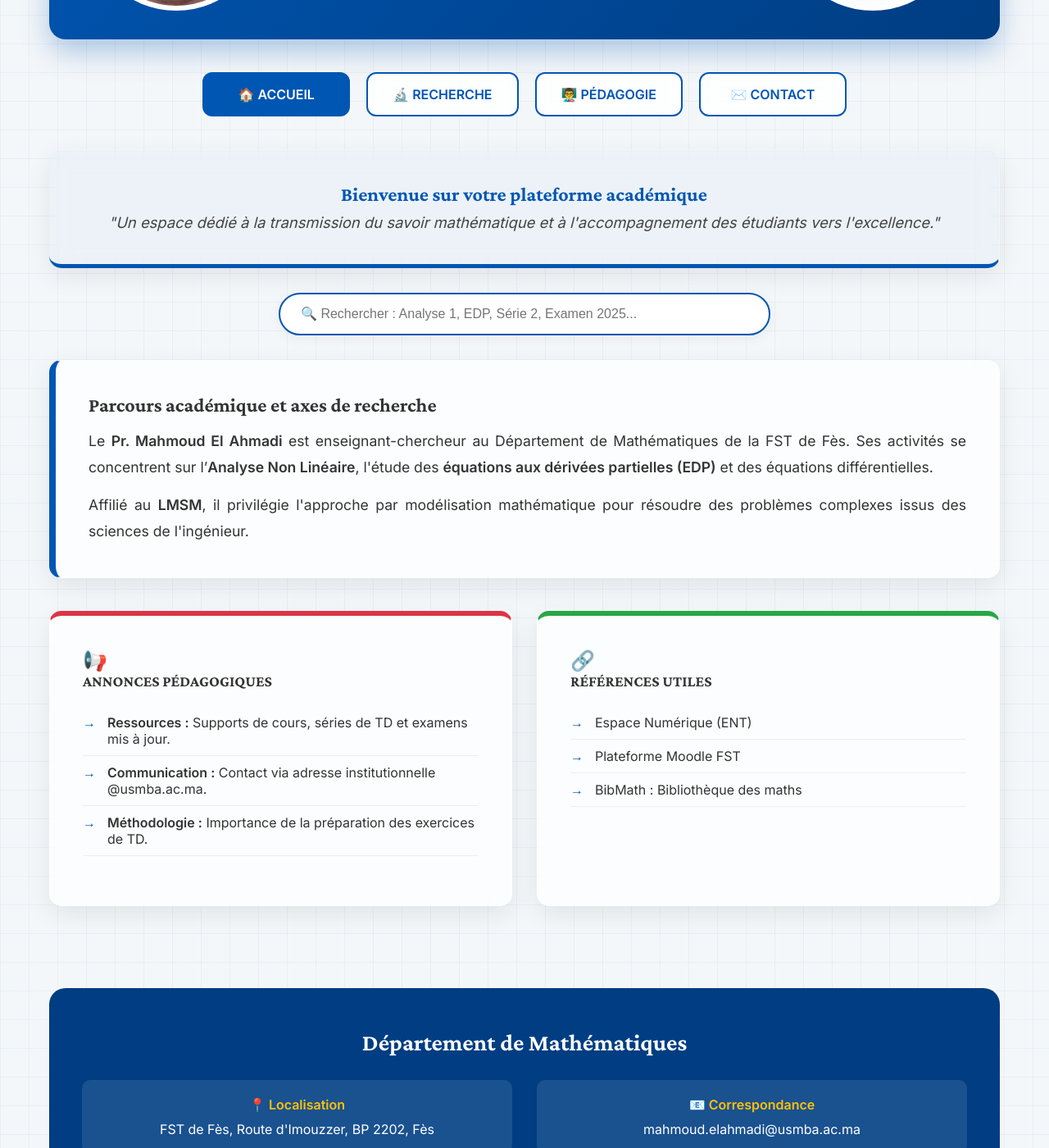
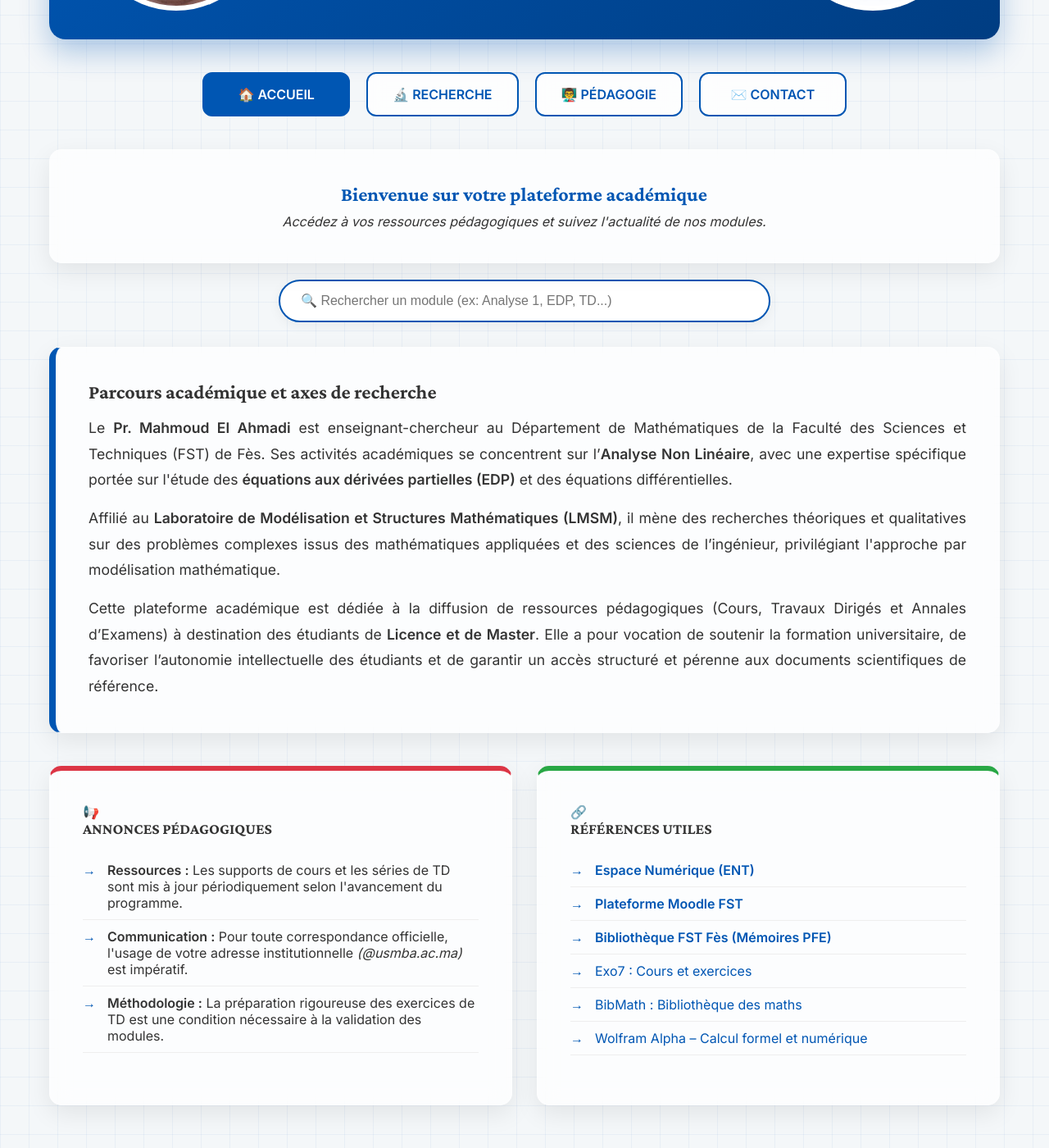
Before and after one commit to mahmoudmath/mahmoudmath.github.io, a Jekyll site: the page index.html, which Jekyll copies as it is, in a window 1280 px wide and 1400 px high, scrolled down 262 px. Shown: the whole window at 82% size. Built offline with Jekyll 4.4.1, drawn with Linux system fonts in a browser that asks for light colours; some of the changed text lies outside the part shown.

Commit message:
Update index.html

```diff
--- a/index.html
+++ b/index.html
@@ -4,15 +4,18 @@
     <meta charset="UTF-8">
     <meta name="viewport" content="width=device-width, initial-scale=1.0">
     <title>Pr. Mahmoud El Ahmadi - Espace Académique</title>
-    <link rel="stylesheet" href="https://cdnjs.cloudflare.com/ajax/libs/font-awesome/6.0.0/css/all.min.css">
+    <link rel="stylesheet" href="style.css">
+    <!-- Pour les animations et icônes -->
     <link href="https://unpkg.com/aos@2.3.1/dist/aos.css" rel="stylesheet">
-    <link rel="stylesheet" href="style.css">
 </head>
 <body>
     <div class="container">
         <!-- EN-TÊTE -->
-        <header class="professor-header" data-aos="fade-down">
-            <div class="header-photo"><img src="assets/pdf/photo-prof.jpg" alt="Pr. Mahmoud El Ahmadi"></div>
+        <header class="professor-header">
+           <div class="header-photo">
+                <img src="assets/pdf/photo-prof.jpg" alt="Pr. Mahmoud El Ahmadi">
+            </div>
+
             <div class="header-content">
                 <div class="professor-name">Pr. Mahmoud El Ahmadi</div>
                 <div class="professor-title">Professeur de Mathématiques</div>
@@ -21,139 +24,127 @@
                     Université Sidi Mohamed Ben Abdellah (USMBA)
                 </div>
             </div>
-            <div class="header-logo"><img src="assets/pdf/logo-universite.jpg" alt="Logo USMBA FST"></div>
+
+           <div class="header-logo">
+                <img src="assets/pdf/logo-universite.jpg" alt="Logo USMBA FST">
+            </div>
         </header>
 
         <!-- NAVIGATION -->
-        <nav class="academic-nav" data-aos="fade-up">
+        <nav class="academic-nav">
             <a href="index.html" class="nav-card active">🏠 ACCUEIL</a>
             <a href="recherche.html" class="nav-card">🔬 RECHERCHE</a>
             <a href="pedagogie.html" class="nav-card">👨‍🏫 PÉDAGOGIE</a>
             <a href="contact.html" class="nav-card">✉️ CONTACT</a>
         </nav>
 
-        <!-- MESSAGE DE BIENVENUE -->
-        <div class="presentation" data-aos="fade-up" style="border-left: none; border-bottom: 5px solid #0056b3; text-align: center; background: rgba(0, 86, 179, 0.03); margin-bottom: 30px;">
-            <h2 style="color: #0056b3; margin-bottom: 10px; font-family: 'Crimson Pro', serif;">Bienvenue sur votre plateforme académique</h2>
-            <p style="font-size: 1.15em; color: #444; font-style: italic;">
-                "Un espace dédié à la transmission du savoir mathématique et à l'accompagnement des étudiants vers l'excellence."
-            </p>
+        <!-- AJOUT : MESSAGE DE BIENVENUE -->
+        <div class="presentation" style="text-align: center; border-left: none; margin-bottom: 20px;">
+            <h2 style="color: #0056b3;">Bienvenue sur votre plateforme académique</h2>
+            <p style="font-style: italic; margin-top: 10px;">Accédez à vos ressources pédagogiques et suivez l'actualité de nos modules.</p>
         </div>
 
-        <!-- BARRE DE RECHERCHE AMÉLIORÉE -->
-        <div class="search-container" data-aos="fade-up">
-            <input type="text" id="searchInput" class="search-bar" placeholder="🔍 Rechercher : Analyse 1, EDP, Série 2, Examen 2025...">
-            <p id="noResults" style="display:none; color: #dc3545; text-align: center; margin-top: 20px; font-weight: bold; background: #fff; padding: 15px; border-radius: 10px; box-shadow: 0 4px 10px rgba(0,0,0,0.05);">
-                Aucun résultat ne correspond à votre recherche. Essayez avec d'autres mots-clés (ex: Analyse, TD, Examens).
-            </p>
+        <!-- AJOUT : BARRE DE RECHERCHE -->
+        <div class="search-container">
+            <input type="text" id="searchInput" class="search-bar" placeholder="🔍 Rechercher un module (ex: Analyse 1, EDP, TD...)">
         </div>
 
-        <!-- PARCOURS ET RECHERCHE (Section Chercheur) -->
-        <section class="presentation search-item" data-aos="fade-right">
+        <!-- PRÉSENTATION (Texte original conservé) -->
+        <section class="presentation search-item">
             <h2>Parcours académique et axes de recherche</h2>
             <p style="font-size: 1.1em; line-height: 1.8; text-align: justify; margin-top: 15px;">
-                Le <strong>Pr. Mahmoud El Ahmadi</strong> est enseignant-chercheur au Département de Mathématiques de la FST de Fès. Ses activités se concentrent sur l’<strong>Analyse Non Linéaire</strong>, l'étude des <strong>équations aux dérivées partielles (EDP)</strong> et des équations différentielles.
+                Le <strong>Pr. Mahmoud El Ahmadi</strong> est enseignant-chercheur au Département de Mathématiques de la Faculté des Sciences et Techniques (FST) de Fès. Ses activités académiques se concentrent sur l’<strong>Analyse Non Linéaire</strong>, avec une expertise spécifique portée sur l'étude des <strong>équations aux dérivées partielles (EDP)</strong> et des équations différentielles.
             </p>
             <p style="margin-top: 15px; font-size: 1.1em; line-height: 1.8; text-align: justify;">
-                Affilié au <strong>LMSM</strong>, il privilégie l'approche par modélisation mathématique pour résoudre des problèmes complexes issus des sciences de l'ingénieur.
+                Affilié au <strong>Laboratoire de Modélisation et Structures Mathématiques (LMSM)</strong>, il mène des recherches théoriques et qualitatives sur des problèmes complexes issus des mathématiques appliquées et des sciences de l’ingénieur, privilégiant l'approche par modélisation mathématique.
             </p>
-            <!-- LISTE DE MOTS CLÉS POUR LA RECHERCHE (CACHÉE) -->
-            <span class="hidden-keywords" style="display:none;">
-                recherche articles communications chercheur lmsm laboratoire edp equations derivees partielles analyse non lineaire modelisation mathématique equations differentielles doctorat parcours biographie
-            </span>
+            <p style="margin-top: 15px; font-size: 1.1em; line-height: 1.8; text-align: justify;">
+                Cette plateforme académique est dédiée à la diffusion de ressources pédagogiques (Cours, Travaux Dirigés et Annales d’Examens) à destination des étudiants de <strong>Licence et de Master</strong>. Elle a pour vocation de soutenir la formation universitaire, de favoriser l’autonomie intellectuelle des étudiants et de garantir un accès structuré et pérenne aux documents scientifiques de référence.
+            </p>
+            <!-- Mots-clés pour que la recherche trouve cette section -->
+            <span style="display:none;">biographie chercheur parcours edp analyse non lineaire</span>
         </section>
 
         <div class="resources-grid">
-            <!-- CARTE PÉDAGOGIE (La plus importante pour les étudiants) -->
-            <div class="resource-card search-item" data-aos="zoom-in" style="border-top-color: #dc3545;">
-                <span style="font-size: 1.5em;">📢</span>
+            <!-- ANNONCES (Texte original conservé + Mots-clés Analyse 1, 2, 4) -->
+            <div class="resource-card search-item" style="border-top-color: #dc3545;">
+                <span class="resource-icon">📢</span>
                 <h3>ANNONCES PÉDAGOGIQUES</h3>
                 <ul class="resource-list">
-                    <li><strong>Ressources :</strong> Supports de cours, séries de TD et examens mis à jour.</li>
-                    <li><strong>Communication :</strong> Contact via adresse institutionnelle @usmba.ac.ma.</li>
-                    <li><strong>Méthodologie :</strong> Importance de la préparation des exercices de TD.</li>
+                    <li><strong>Ressources :</strong> Les supports de cours et les séries de TD sont mis à jour périodiquement selon l'avancement du programme.</li>
+                    <li><strong>Communication :</strong> Pour toute correspondance officielle, l'usage de votre adresse institutionnelle <em>(@usmba.ac.ma)</em> est impératif.</li>
+                    <li><strong>Méthodologie :</strong> La préparation rigoureuse des exercices de TD est une condition nécessaire à la validation des modules.</li>
                 </ul>
-                <!-- MOTS CLÉS EXHAUSTIFS POUR LES ÉTUDIANTS -->
-                <span class="hidden-keywords" style="display:none;">
-                    pedagogie cours td travaux dirigés exercices séries serie 1 serie 2 serie 3 serie 4 examens controles annales rattrapage sessions
-                    analyse 1 analyse i analyse 2 analyse ii analyse 4 analyse iv
-                    2024 2025 2026 semestre s1 s2 s3 s4 licence master supports ressources
-                </span>
+                <!-- AJOUT DES MOTS CLÉS POUR LA RECHERCHE -->
+                <span style="display:none;">analyse 1 analyse 2 analyse 4 edp cours td examens ressources supports</span>
             </div>
 
-            <!-- CARTE RÉFÉRENCES -->
-            <div class="resource-card search-item" data-aos="zoom-in" data-aos-delay="200" style="border-top-color: #28a745;">
-                <span style="font-size: 1.5em;">🔗</span>
+            <!-- RÉFÉRENCES (Texte original conservé) -->
+            <div class="resource-card search-item" style="border-top-color: #28a745;">
+                <span class="resource-icon">🔗</span>
                 <h3>RÉFÉRENCES UTILES</h3>
                 <ul class="resource-list">
-                    <li><a href="https://ent-fst.usmba.ac.ma/" target="_blank">Espace Numérique (ENT)</a></li>
-                    <li><a href="https://elearn.fst-usmba.ac.ma/" target="_blank">Plateforme Moodle FST</a></li>
-                    <li><a href="https://www.bibmath.net/" target="_blank">BibMath : Bibliothèque des maths</a></li>
+                    <li><a href="https://ent-fst.usmba.ac.ma/" target="_blank" style="color:#0056b3; font-weight: bold;">Espace Numérique (ENT)</a></li>
+                    <li><a href="https://elearn.fst-usmba.ac.ma/" target="_blank" style="color:#0056b3; font-weight: bold;">Plateforme Moodle FST</a></li>
+                    <li><a href="https://memoirepfe.fst-usmba.ac.ma/" target="_blank" style="color:#0056b3; font-weight: bold;">Bibliothèque FST Fès (Mémoires PFE)</a></li>
+                    <li><a href="http://exo7.emath.fr/" target="_blank" style="color:#0056b3;">Exo7 : Cours et exercices</a></li>
+                    <li><a href="https://www.bibmath.net/" target="_blank" style="color:#0056b3;">BibMath : Bibliothèque des maths</a></li>
+                    <li><a href="https://www.wolframalpha.com/" target="_blank" style="color:#0056b3;">Wolfram Alpha – Calcul formel et numérique</a></li>
                 </ul>
-                <!-- MOTS CLÉS POUR LES RÉFÉRENCES -->
-                <span class="hidden-keywords" style="display:none;">
-                    liens utiles ent moodle bibliothèque pfe memoires memoire fst usmba wolfram alpha exo7 ressources en ligne aide
-                </span>
+                <span style="display:none;">liens utiles universite fst usmba pfe moodle ent wolfram alpha</span>
             </div>
         </div>
 
-        <footer class="professor-footer" data-aos="fade-up">
+        <!-- FOOTER (Texte original conservé) -->
+        <footer class="professor-footer">
             <h3 style="font-size: 1.8em; margin-bottom: 20px;">Département de Mathématiques</h3>
+            <p>Faculté des Sciences et Techniques de Fès</p>
+
             <div class="contact-info">
                 <div class="contact-item">
                     <h4>📍 Localisation</h4>
                     <p>FST de Fès, Route d'Imouzzer, BP 2202, Fès</p>
                 </div>
+
                 <div class="contact-item">
                     <h4>📧 Correspondance</h4>
-                    <p>mahmoud.elahmadi@usmba.ac.ma</p>
+                    <p>mahmoud.elahmadi@usmba.ac.ma<br>Réponse sous 48h ouvrées</p>
+                </div>
+
+                <div class="contact-item">
+                    <h4>🕒 Permanence</h4>
+                    <p>Réception sur rendez-vous<br>à solliciter par courriel institutionnel</p>
                 </div>
             </div>
+
+            <div class="footer-links">
+                <a href="http://www.fst-usmba.ac.ma/" target="_blank">🌐 Portail FST Fès</a>
+                <a href="https://www.usmba.ac.ma" target="_blank">🏛️ Université USMBA</a>
+                <a href="https://fst-usmba.ac.ma/emploi-du-temps/" target="_blank">📅 Emplois du Temps</a>
+            </div>
+
             <div class="signature">
                 <p>"La rigueur mathématique est le fondement de toute pensée scientifique structurée."</p>
-                <p style="margin-top: 15px;">© 2026 Pr. Mahmoud El Ahmadi - USMBA</p>
+                <p style="margin-top: 15px;">© 2026 Pr. Mahmoud El Ahmadi - FST de Fès, USMBA</p>
             </div>
         </footer>
     </div>
 
-    <!-- SCRIPT DE RECHERCHE DYNAMIQUE -->
-    <script src="https://unpkg.com/aos@2.3.1/dist/aos.js"></script>
+    <!-- SCRIPT DE RECHERCHE -->
     <script>
-        // Initialisation des animations
-        AOS.init({ duration: 1000, once: true });
+        document.getElementById('searchInput').addEventListener('keyup', function() {
+            let filter = this.value.toLowerCase().trim();
+            let items = document.querySelectorAll('.search-item');
 
-        // Logique de recherche
-        const searchInput = document.getElementById('searchInput');
-        const searchItems = document.querySelectorAll('.search-item');
-        const noResults = document.getElementById('noResults');
-
-        searchInput.addEventListener('input', function() {
-            const query = this.value.toLowerCase().trim();
-            let found = false;
-
-            searchItems.forEach(item => {
-                // On récupère tout le texte (visible + mots-clés cachés)
-                const content = item.textContent.toLowerCase();
-
-                if (content.includes(query)) {
-                    item.style.display = ""; // On affiche
-                    item.style.animation = "fadeIn 0.5s";
-                    found = true;
+            items.forEach(item => {
+                let text = item.textContent.toLowerCase();
+                if (text.includes(filter)) {
+                    item.style.display = "";
                 } else {
-                    item.style.display = "none"; // On cache
+                    item.style.display = "none";
                 }
             });
-
-            // Affichage du message si rien n'est trouvé
-            noResults.style.display = (found || query === "") ? "none" : "block";
         });
     </script>
-
-    <style>
-        @keyframes fadeIn {
-            from { opacity: 0; transform: translateY(10px); }
-            to { opacity: 1; transform: translateY(0); }
-        }
-    </style>
 </body>
 </html>
```
